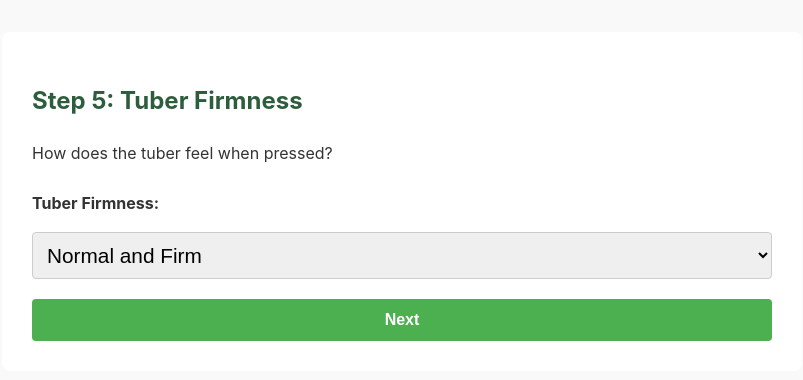
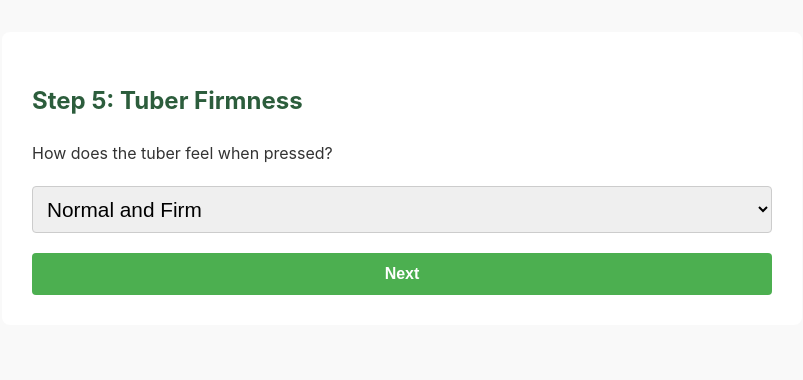
Before and after one commit to koolzeez/dss, a Flask app: page /step3_firmness in a window 1280 px wide. Shown: the part 131-511 px from the top of the page, without its empty margins (238-1041 px from the left). Run offline with Flask 3, Linux system fonts and the light colour scheme; the visitor is signed in with stand-in values (Sample User, id 1).

Commit message:
Update step3_firmness.html

```diff
--- a/templates/step3_firmness.html
+++ b/templates/step3_firmness.html
@@ -7,7 +7,7 @@
    <h2>Step 5: Tuber Firmness</h2>
   <p>How does the tuber feel when pressed?</p>
   <form method="post">
-    <label for="tuber_firmness">Tuber Firmness:</label>
+<!--     <label for="tuber_firmness">Tuber Firmness:</label> -->
     <select name="tuber_firmness" id="tuber_firmness" required>
       <option value="normal_firm">Normal and Firm</option>
       <option value="soft_mushy">Soft and Mushy</option>
```
